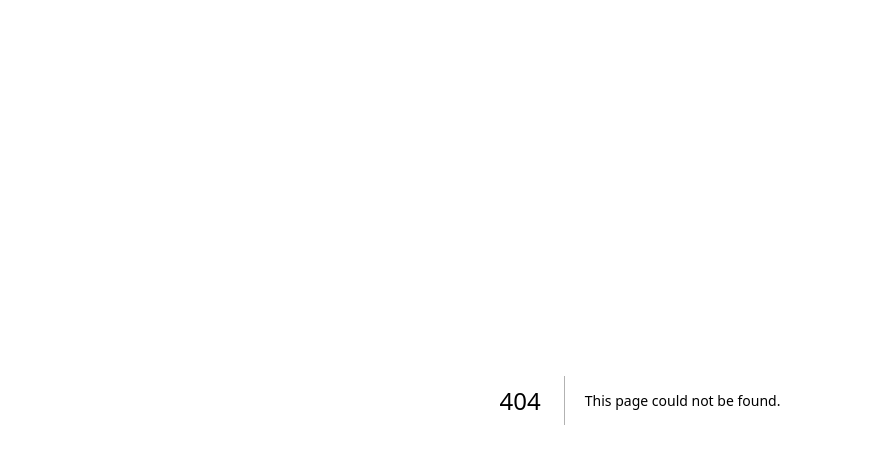
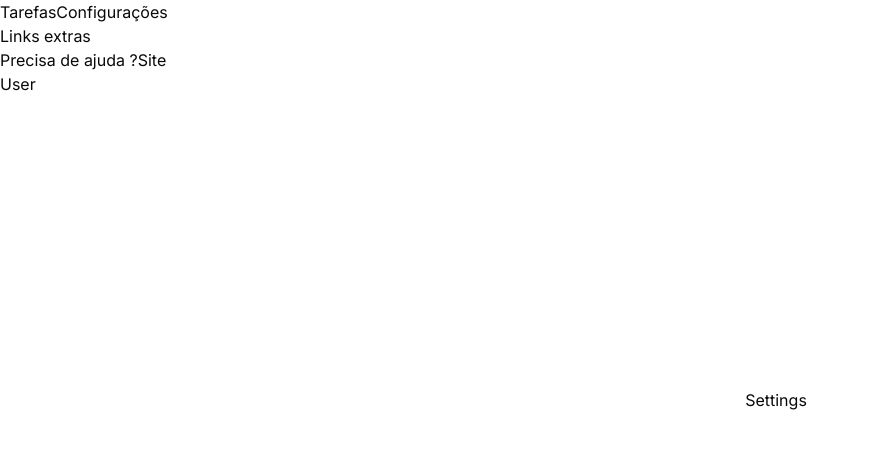
Before and after one commit to italogabl00/gahus-app, a Next.js app: page /app/settings in a window 1280 px wide. Before the commit this address had no page. Shown: the top 464 px of the page, without its empty margins (0-869 px from the left). Built offline with nearby package versions, Linux system fonts and the light colour scheme.

Commit message:
initializing the layouts

```diff
--- /dev/null
+++ b/src/app/app/layout.tsx
@@ -0,0 +1,45 @@
+import { Sidebar, SidebarFooter, SidebarHeader, SidebarMain, SidebarNav, SidebarNavHeader, SidebarNavHeaderTitle, SidebarNavLink, SidebarNavMain } from "@/components/dashboard/sidebar";
+import { PropsWithChildren } from "react";
+
+export default function Layout({ children }: PropsWithChildren) {
+    return(
+        <div className="grid grid-cols-[16rem_1fr] gap-4" >
+
+
+      <Sidebar>
+        <SidebarHeader>
+            <h1></h1>
+        </SidebarHeader>
+        <SidebarMain>
+            <SidebarNav>
+                <SidebarNavMain>
+                    <SidebarNavLink href="/app">Tarefas</SidebarNavLink>
+                    <SidebarNavLink href="/app/settings">Configurações</SidebarNavLink>
+                </SidebarNavMain>
+            </SidebarNav>
+
+            <SidebarNav>
+                <SidebarNavHeader>
+                    <SidebarNavHeaderTitle>
+                        Links extras
+                    </SidebarNavHeaderTitle>
+                </SidebarNavHeader>
+                <SidebarNavMain>
+                    <SidebarNavLink href="/app">Precisa de ajuda ?</SidebarNavLink>
+                    <SidebarNavLink href="/">Site</SidebarNavLink>
+                </SidebarNavMain>
+            </SidebarNav>
+
+        </SidebarMain>
+        <SidebarFooter>
+            <h1>User</h1>
+        </SidebarFooter>
+      </Sidebar>
+        <main>
+
+        {children}
+
+        </main>
+        </div>
+    )
+}
--- /dev/null
+++ b/src/app/app/settings/page.tsx
@@ -0,0 +1,10 @@
+
+export default function Page() {
+
+    return (
+        <main className="flex items-center justify-center h-screen">
+
+           <h1>Settings</h1>
+        </main>
+    )
+}
--- /dev/null
+++ b/src/components/dashboard/sidebar.tsx
@@ -0,0 +1,96 @@
+
+import { cn } from '@/lib/utils'
+import Link from 'next/link'
+
+export type SidebarGenericProps<T = unknown> = {
+    children: React.ReactNode
+    className?: string
+} & T
+
+
+export function Sidebar({ className, children }: SidebarGenericProps) {
+    return (
+        <aside className={cn(['', className])}>
+            {children}
+        </aside>
+    )
+}
+
+export function SidebarHeader({ className, children }: SidebarGenericProps) {
+    return(
+        <header className={cn(['', className])}>
+            {children}
+        </header>
+)}
+
+export function SidebarHeaderTitle({ className, children }: SidebarGenericProps) {
+    return(
+        <h2 className={cn(['', className])}>
+            {children}
+        </h2>
+)}
+
+export function SidebarMain({ className, children }: SidebarGenericProps) {
+    return(
+        <main className={cn(['', className])}>
+        {children}
+    </main>
+    )
+}
+
+export function SidebarNav({ className, children }: SidebarGenericProps) {
+    return(
+        <nav className={cn(['', className])}>
+        {children}
+        </nav>
+    )
+}
+
+export function SidebarNavHeader({ className, children }: SidebarGenericProps) {
+    return(
+        <header className={cn(['', className])}>
+        {children}
+        </header>
+    )
+}
+
+
+
+export function SidebarNavHeaderTitle({ className, children }: SidebarGenericProps) {
+    return(
+        <h4 className={cn(['', className])}>
+        {children}
+        </h4>
+    )
+}
+
+
+export function SidebarNavMain({ className, children }: SidebarGenericProps) {
+    return(
+        <main className={cn(['', className])}>
+        {children}
+        </main>
+    )
+}
+
+
+type SidebarNavLinkProps = {
+    href: string
+}
+
+export function SidebarNavLink({ className, children, href }: SidebarGenericProps<SidebarNavLinkProps>) {
+    return(
+        <Link href={href} className={cn(['', className])}>
+        {children}
+        </Link>
+    )
+}
+
+
+export function SidebarFooter({ className, children }: SidebarGenericProps) {
+    return (
+        <footer className={cn(['', className])}>
+            {children}
+        </footer>
+    )
+}
```
Also changed, not shown: 2 other files (tests, documents, lock files or other folders).
